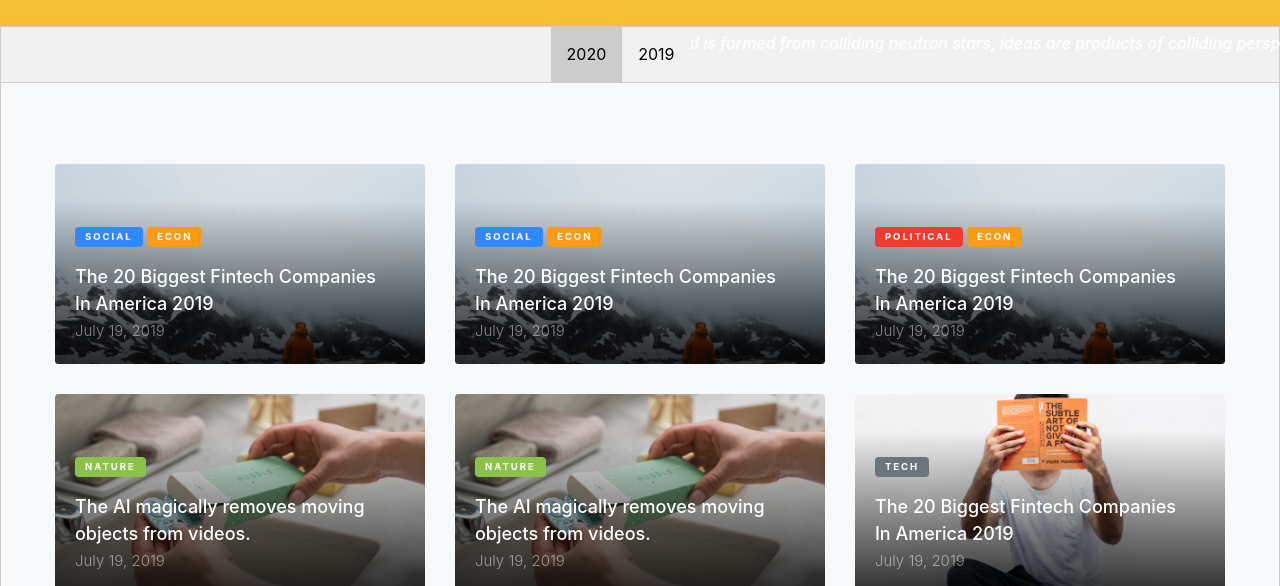
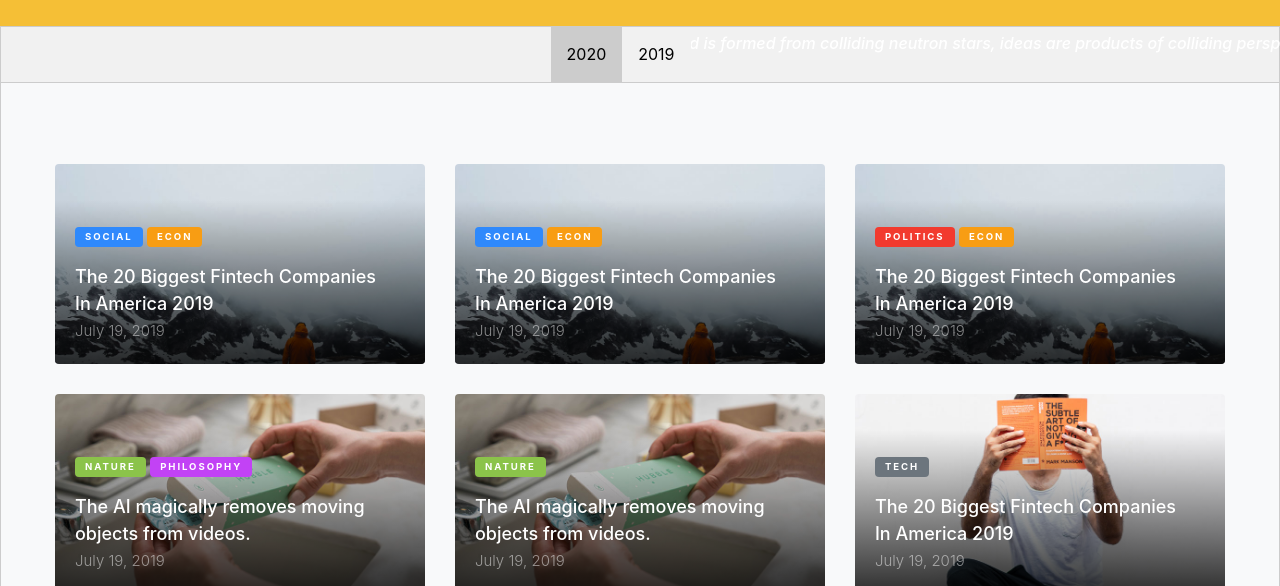
Before and after one commit to rvignav/Short-Stories, a plain HTML site: page index.html in a window 1280 px wide. Shown: the part 214-800 px from the top of the page. Drawn offline with nearby package versions, Linux system fonts and the light colour scheme; a web font is replaced by a local one.

Commit message:
Fix tags

```diff
--- a/index.html
+++ b/index.html
@@ -310,9 +310,8 @@ function fauxClick(x, y) {
             style="background-image: url('images/img_2.jpg');"
           >
             <div class="text">
-              <span class="post-category text-white bg-success mb-3"
-                    >Nature</span
-                  >
+              <span class="post-category text-white bg-success mb-3">Nature</span>
+                  <span class="post-category text-white mb-3" style="background-color: #c242f5;">Philosophy</span>
               <h2>The AI magically removes moving objects from videos.</h2>
               <span class="date">July 19, 2019</span>
             </div>
@@ -356,7 +355,7 @@ function fauxClick(x, y) {
             style="background-image: url('images/img_3.jpg');"
           >
             <div class="text">
-              <span class="post-category bg-danger">Political</span>
+              <span class="post-category bg-danger">Politics</span>
               <span class="post-category text-white bg-warning mb-3"
                     >Econ</span
                   >
```
